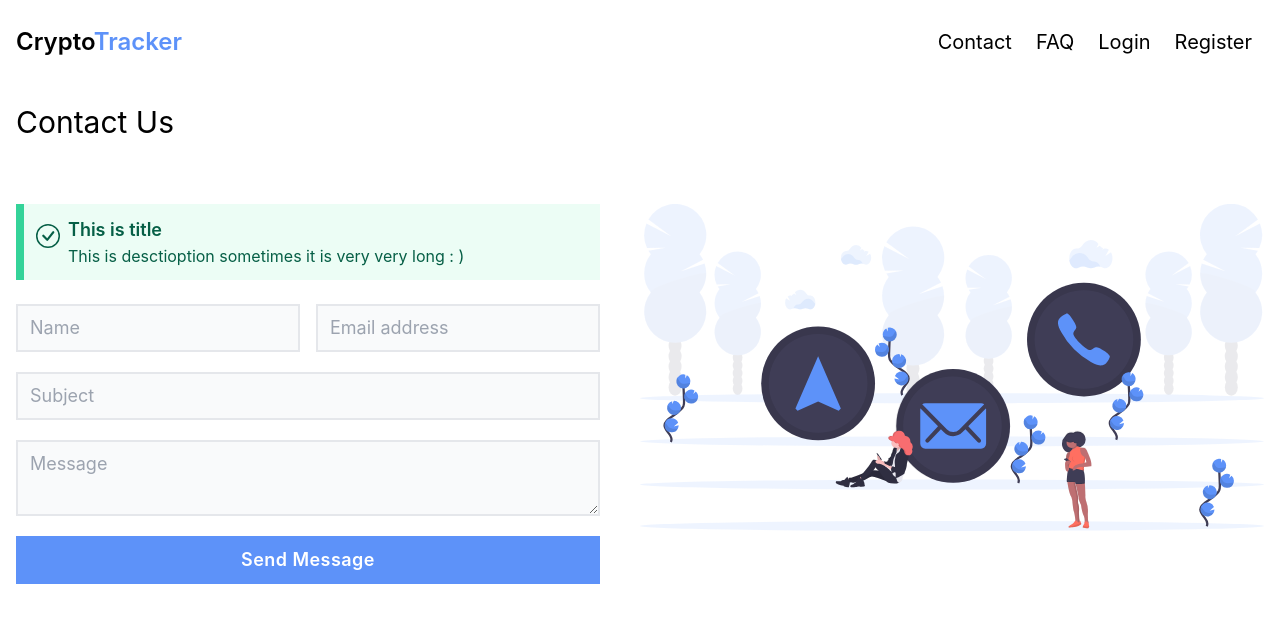
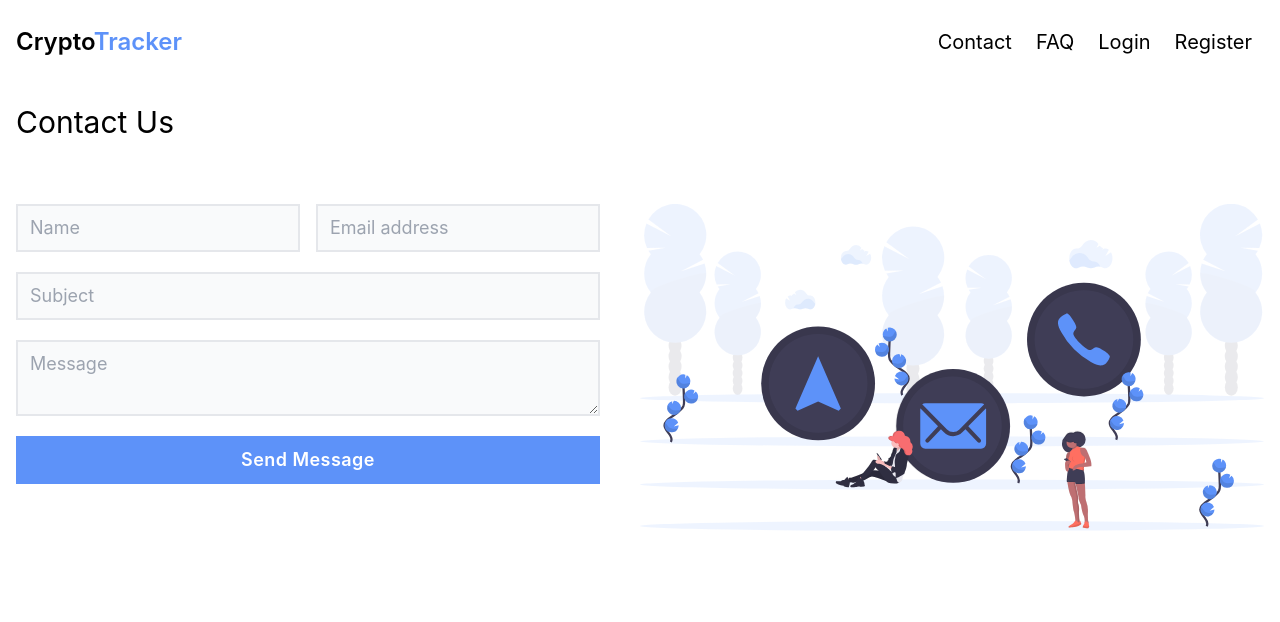
Before and after one commit to vineyrawat/crypto-tracker_frontend, a React (Vite) app: page / in a window 1280 px wide. Shown: the top 622 px of the page. Built offline with nearby package versions, Linux system fonts and the light colour scheme.

Commit message:
Seperated Form Components e.g. Input and TextArea

```diff
--- a/src/components/global/Alert/index.jsx
+++ b/src/components/global/Alert/index.jsx
@@ -1,4 +1,5 @@
 import React from "react";
+import { motion } from "framer-motion";
 import {
   BsCheckCircle,
   BsExclamationCircle,
@@ -6,7 +7,7 @@ import {
   BsXCircle,
 } from "react-icons/bs";
 
-const Alert = ({ variant, title, message }) => {
+const Alert = ({ variant, title, message, hidden }) => {
   const scheme = () => {
     switch (variant) {
       case "success":
@@ -35,13 +36,20 @@ const Alert = ({ variant, title, message }) => {
 
   return (
     <>
-      <div className={`flex p-3 mb-6 border-l-8 ${scheme()}`}>
-        {icon()}
-        <div>
-          <h2 className="font-semibold text-lg">{title}</h2>
-          <p>{message}</p>
+      {hidden || (
+        <div
+          initial={{ opacity: 0, y: 50 }}
+          animate={{ opacity: 1, y: 0 }}
+          transition={{ type: "ease-out" }}
+          className={`flex p-3 mb-6 border-l-8 ${scheme()}`}
+        >
+          {icon()}
+          <div>
+            <h2 className="font-semibold text-lg">{title}</h2>
+            <p>{message}</p>
+          </div>
         </div>
-      </div>
+      )}
     </>
   );
 };
--- /dev/null
+++ b/src/components/global/Form/FormInput/index.jsx
@@ -0,0 +1,18 @@
+import React from "react";
+
+const FormInput = ({ placeholder, name, id, onChange, type }) => {
+  return (
+    <>
+      <input
+        className="w-full bg-gray-50 p-2 px-3 text-lg mb-5 border-2 focus:outline-none   focus:border-primary focus:bg-transparent text-gray-600"
+        type={type}
+        placeholder={placeholder}
+        id={id}
+        name={name}
+        onChange={onChange}
+      />
+    </>
+  );
+};
+
+export default FormInput;
--- /dev/null
+++ b/src/components/global/Form/TextArea/index.jsx
@@ -0,0 +1,17 @@
+import React from "react";
+
+const TextArea = ({ placeholder, name, id, onChange }) => {
+  return (
+    <>
+      <textarea
+        className="w-full bg-gray-50 p-2 px-3 text-lg mb-5 border-2 focus:outline-none   focus:border-primary focus:bg-transparent text-gray-600"
+        placeholder={placeholder}
+        id={id}
+        name={name}
+        onChange={onChange}
+      />
+    </>
+  );
+};
+
+export default TextArea;
--- a/src/components/homepage/Contact/form.jsx
+++ b/src/components/homepage/Contact/form.jsx
@@ -1,35 +1,8 @@
 import React, { useState } from "react";
 import Button from "../../global/Button";
 import Alert from "../../global/Alert";
-
-const Input = ({ placeholder, name, id, onChange, type }) => {
-  return (
-    <>
-      <input
-        className="w-full bg-gray-50 p-2 px-3 text-lg mb-5 border-2 focus:outline-none   focus:border-primary focus:bg-transparent text-gray-600"
-        type={type}
-        placeholder={placeholder}
-        id={id}
-        name={name}
-        onChange={onChange}
-      />
-    </>
-  );
-};
-
-const TextArea = ({ placeholder, name, id, onChange }) => {
-  return (
-    <>
-      <textarea
-        className="w-full bg-gray-50 p-2 px-3 text-lg mb-5 border-2 focus:outline-none   focus:border-primary focus:bg-transparent text-gray-600"
-        placeholder={placeholder}
-        id={id}
-        name={name}
-        onChange={onChange}
-      />
-    </>
-  );
-};
+import FormInput from "../../global/Form/FormInput";
+import TextArea from "../../global/Form/TextArea";
 
 function Form() {
   const [loading, setLoading] = useState(false);
@@ -42,15 +15,16 @@ function Form() {
         onSubmit={handleSubmit}
       >
         <Alert
+          hidden
           title="This is title"
           variant="success"
           message="This is desctioption sometimes it is very very long : )"
         />
         <div className="grid sm:grid-cols-2 sm:gap-4">
-          <Input name="name" id="name" placeholder="Name" />
-          <Input name="email" id="email" placeholder="Email address" />
+          <FormInput name="name" id="name" placeholder="Name" />
+          <FormInput name="email" id="email" placeholder="Email address" />
         </div>
-        <Input name="subject" id="subject" placeholder="Subject" />
+        <FormInput name="subject" id="subject" placeholder="Subject" />
         <TextArea placeholder="Message" />
         <Button
           isFullWidth
```
